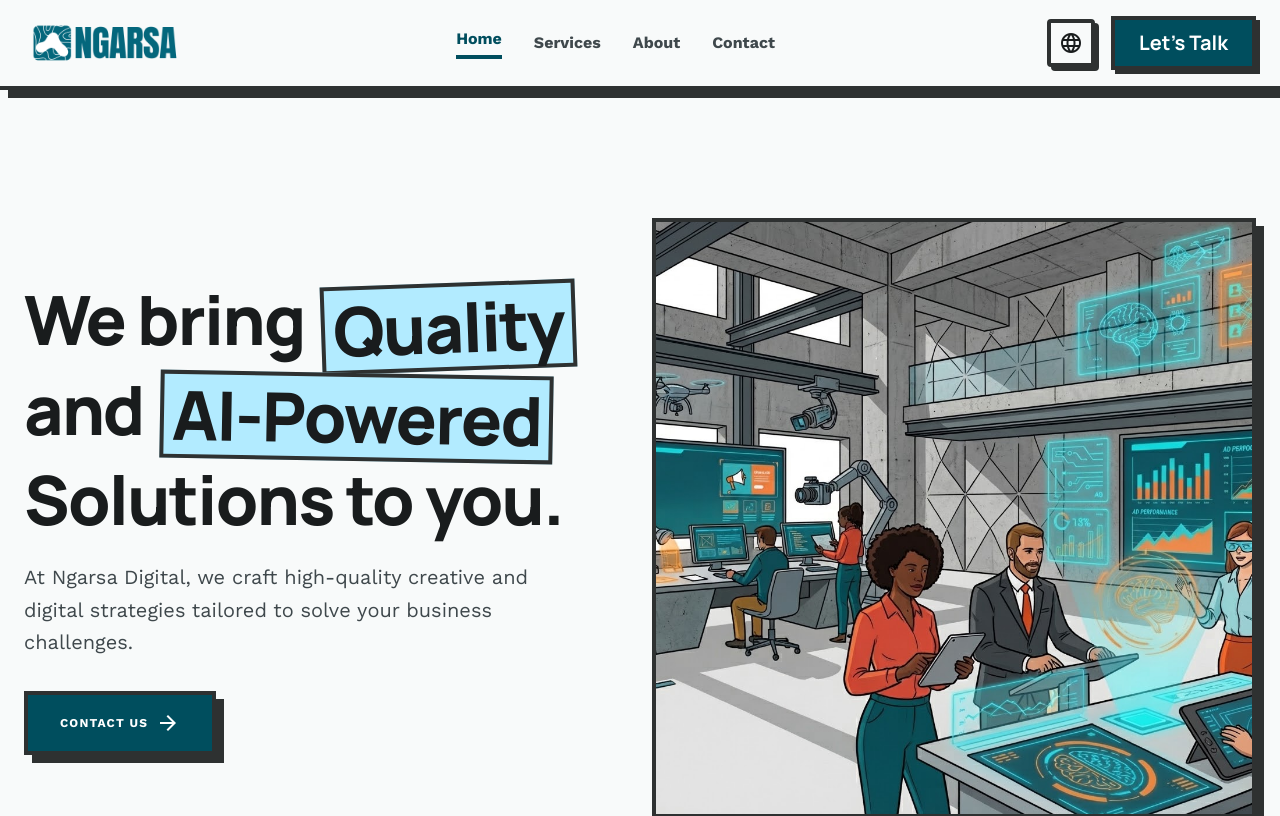
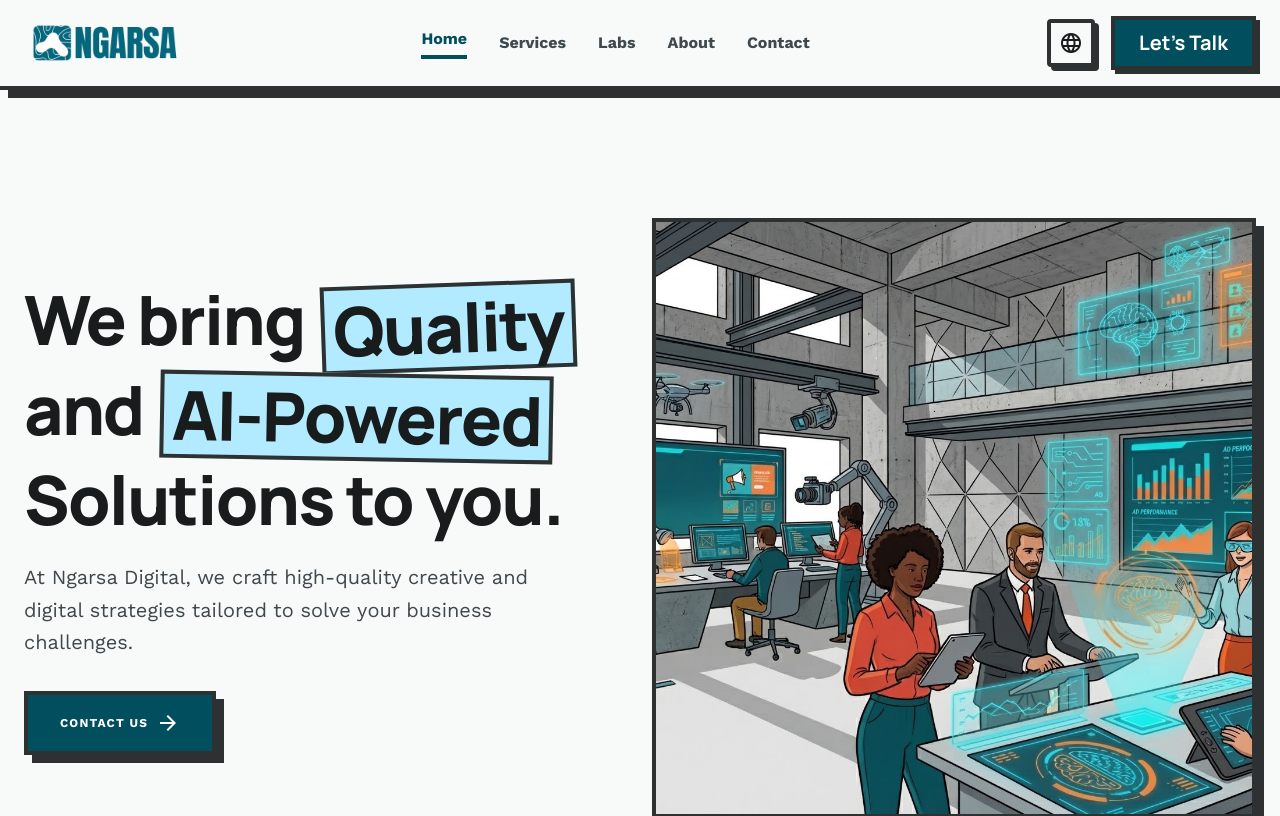
Before and after one commit to ngarsa-digital/ngarsa-website, a Next.js app: page /en in a window 1280 px wide. Shown: the top 816 px of the page. Built offline with nearby package versions, Linux system fonts and the light colour scheme.

Commit message:
feat: add Labs link to navigation for improved site structure

```diff
--- a/features/navigation/navigation.tsx
+++ b/features/navigation/navigation.tsx
@@ -21,6 +21,7 @@ export const Navigation = () => {
   const navLinks = [
     { name: t("home"), path: "/" },
     { name: t("services"), path: "/services" },
+    { name: t("labs"), path: "/labs" },
     { name: t("about"), path: "/about" },
     { name: t("contact"), path: "/contact" },
   ];
```
